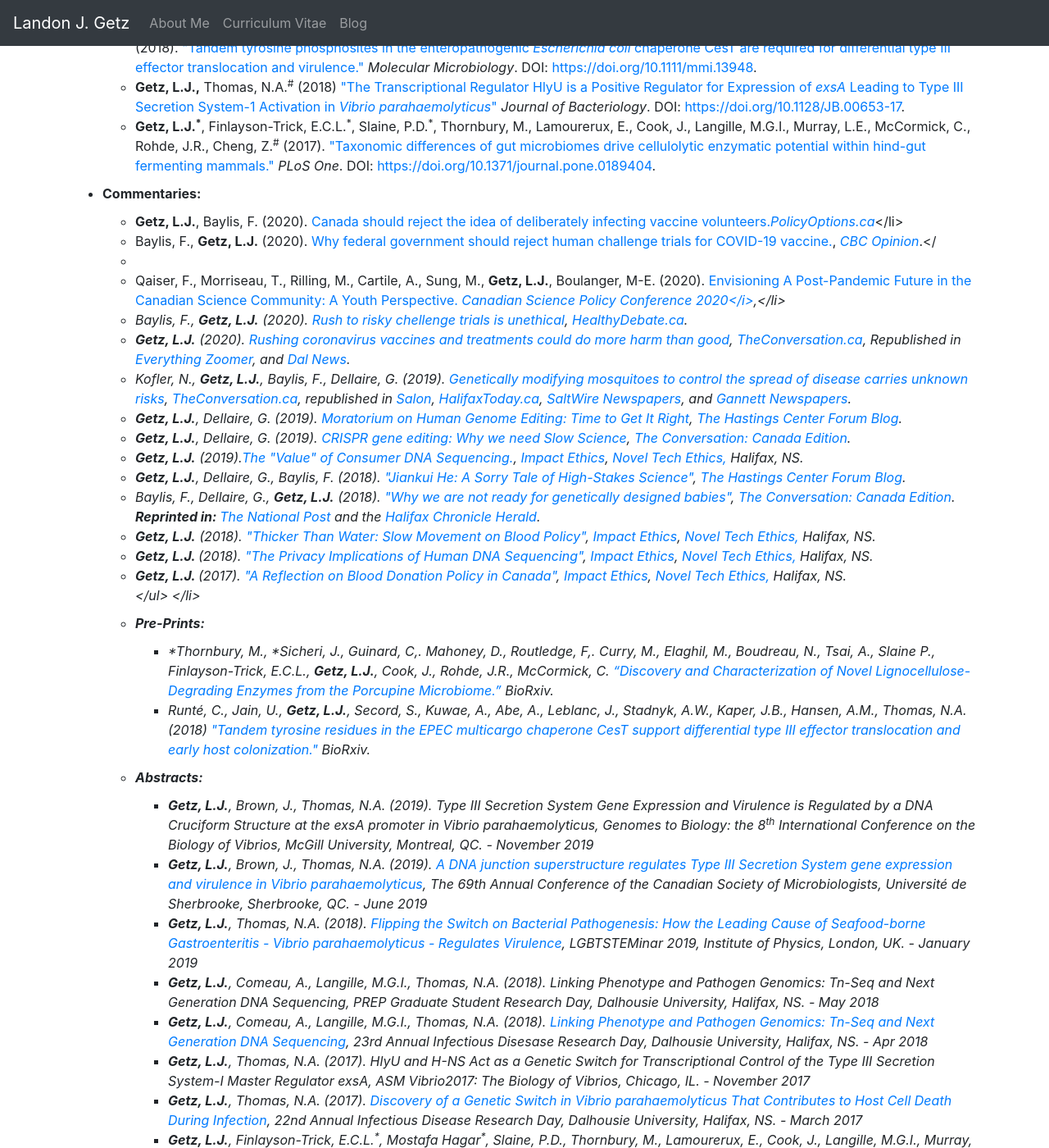
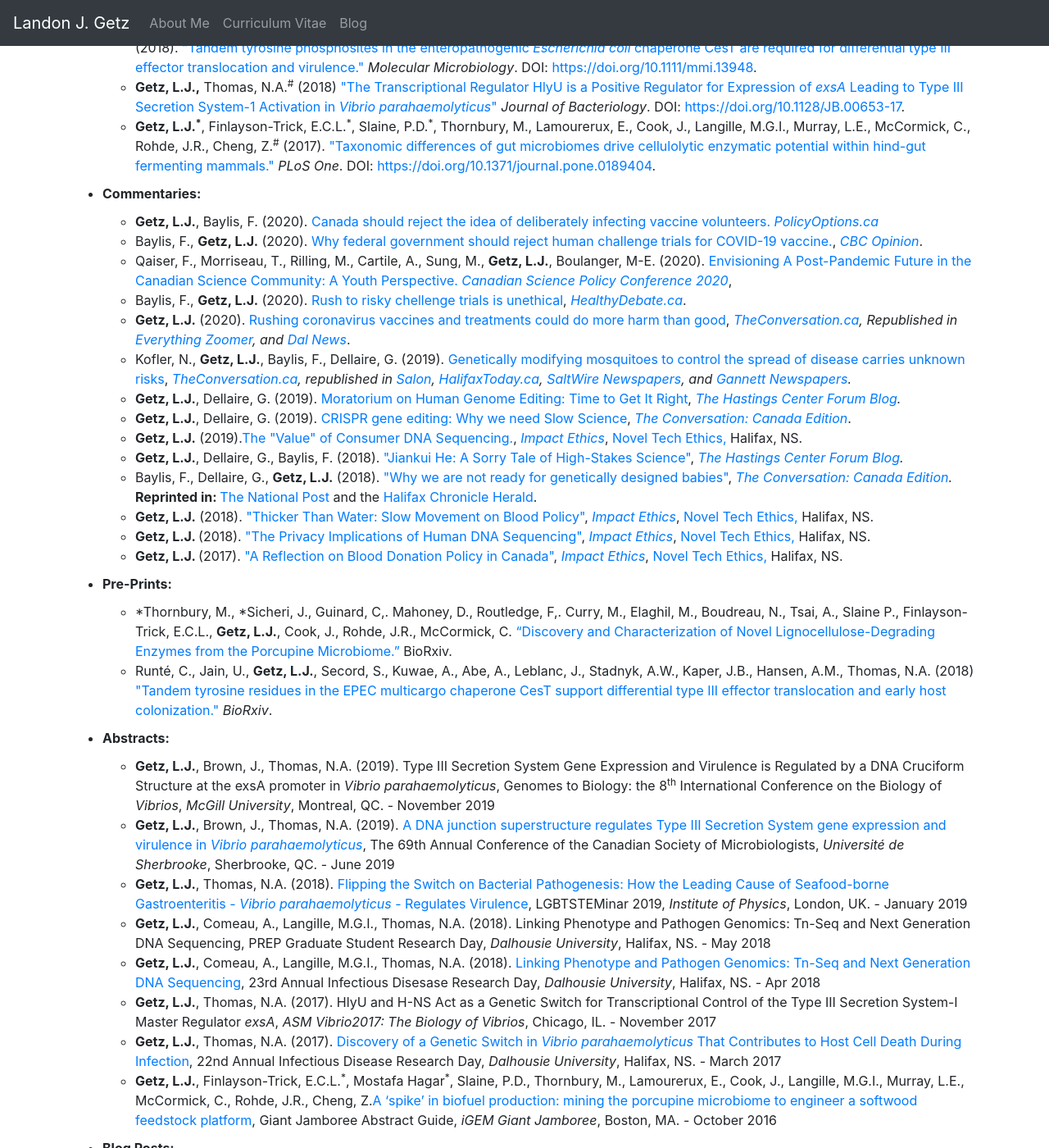
Before and after one commit to LandonGetz/OldCVWebsite, a Jekyll site: the page built from index.md, in a window 1280 px wide and 1400 px high, scrolled down 2811 px. Shown: the whole window at 82% size. Built offline with Jekyll 4.4.1, drawn with Linux system fonts in a browser that asks for light colours; nearby versions of some CDN libraries.

Commit message:
Another typo fix...

```diff
--- a/index.md
+++ b/index.md
@@ -135,9 +135,9 @@ scroll: true
             </ul>
             <li id="list"><b>Commentaries:</b>
                 <ul id="sublist">
-                    <li><b>Getz, L.J.</b>, Baylis, F. (2020). <a href="https://policyoptions.irpp.org/magazines/november-2020/canada-should-reject-the-idea-of-deliberately-infecting-vaccine-volunteers/" target="_blank">Canada should reject the idea of deliberately infecting vaccine volunteers.<i><a href="https://policyoptions.irpp.org/" target="_blank">PolicyOptions.ca</a></i></li>
-                    <li>Baylis, F., <b>Getz, L.J.</b> (2020). <a href="https://www.cbc.ca/news/opinion/opinion-covid-vaccine-human-challenge-trials-1.5790713" target="_blank">Why federal government should reject human challenge trials for COVID-19 vaccine.</a>, <i><a href="https://www.cbc.ca/news/opinion" target="_blank">CBC Opinion</a></i>.</<li>
-                    <li>Qaiser, F., Morriseau, T., Rilling, M., Cartile, A., Sung, M., <b>Getz, L.J.</b>, Boulanger, M-E. (2020). <a href="https://sciencepolicy.ca/posts/envisioning-a-post-pandemic-future-in-the-canadian-science-community-a-youth-perspective/" target="_blank">Envisioning A Post-Pandemic Future in the Canadian Science Community: A Youth Perspective.</a> <i><a href="https://sciencepolicy.ca/posts/category/editorials/2020-conference-editorials/" target="_blank">Canadian Science Policy Conference 2020</i></a>,</li>
+                    <li><b>Getz, L.J.</b>, Baylis, F. (2020). <a href="https://policyoptions.irpp.org/magazines/november-2020/canada-should-reject-the-idea-of-deliberately-infecting-vaccine-volunteers/" target="_blank">Canada should reject the idea of deliberately infecting vaccine volunteers.</a> <i><a href="https://policyoptions.irpp.org/" target="_blank">PolicyOptions.ca</a></i></li>
+                    <li>Baylis, F., <b>Getz, L.J.</b> (2020). <a href="https://www.cbc.ca/news/opinion/opinion-covid-vaccine-human-challenge-trials-1.5790713" target="_blank">Why federal government should reject human challenge trials for COVID-19 vaccine.</a>, <i><a href="https://www.cbc.ca/news/opinion" target="_blank">CBC Opinion</a></i>.</li>
+                    <li>Qaiser, F., Morriseau, T., Rilling, M., Cartile, A., Sung, M., <b>Getz, L.J.</b>, Boulanger, M-E. (2020). <a href="https://sciencepolicy.ca/posts/envisioning-a-post-pandemic-future-in-the-canadian-science-community-a-youth-perspective/" target="_blank">Envisioning A Post-Pandemic Future in the Canadian Science Community: A Youth Perspective.</a> <i><a href="https://sciencepolicy.ca/posts/category/editorials/2020-conference-editorials/" target="_blank">Canadian Science Policy Conference 2020</a></i>,</li>
                     <li>Baylis, F., <b>Getz, L.J.</b> (2020). <a href="https://healthydebate.ca/opinions/risky-challenge-trials-unethical" target="_blank">Rush to risky chellenge trials is unethical</a>, <i><a href="https://healthydebate.ca/" target="_blank">HealthyDebate.ca</a></i>.</li>
                     <li><b>Getz, L.J.</b> (2020). <a href="https://theconversation.com/rushing-coronavirus-vaccines-and-treatments-could-do-more-harm-than-good-136449" target="_blank">Rushing coronavirus vaccines and treatments could do more harm than good</a>, <i><a href="https://theconversation.com/ca" target="_blank">TheConversation.ca</a>, Republished in <a href="https://www.everythingzoomer.com/" target="_blank">Everything Zoomer</a>, and <a href="www.dal.ca/news" target="_blank">Dal News</a></i>.</li>
                     <li>Kofler, N., <b>Getz, L.J.</b>, Baylis, F., Dellaire, G. (2019). <a href="https://theconversation.com/genetically-modifying-mosquitoes-to-control-the-spread-of-disease-carries-unknown-risks-123862">Genetically modifying mosquitoes to control the spread of disease carries unknown risks</a>, <i><a href="https://theconversation.com/ca" target="_blank">TheConversation.ca</a>, republished in <a href="https://www.salon.com/2019/10/06/genetically-modifying-mosquitoes-to-control-the-spread-of-disease-carries-unknown-risks_partner/" target="_blank">Salon</a>, <a href="https://www.halifaxtoday.ca/local-news/decision-to-deploy-genetically-modified-mosquitoes-not-made-responsibly-researchers-say-1743841" target="_blank">HalifaxToday.ca</a>, <a href="https://www.thechronicleherald.ca/opinion/local-perspectives/commentary-genetically-modifying-mosquitoes-to-control-the-spread-of-disease-carries-unknown-risks-359367/" target="_blank">SaltWire Newspapers</a>, and <a href="https://www.ocala.com/news/20191004/genetically-modifying-mosquitoes-to-control-spread-of-disease-carries-unknown-risks/1" target="_blank">Gannett Newspapers</a>.</i></li>
```
